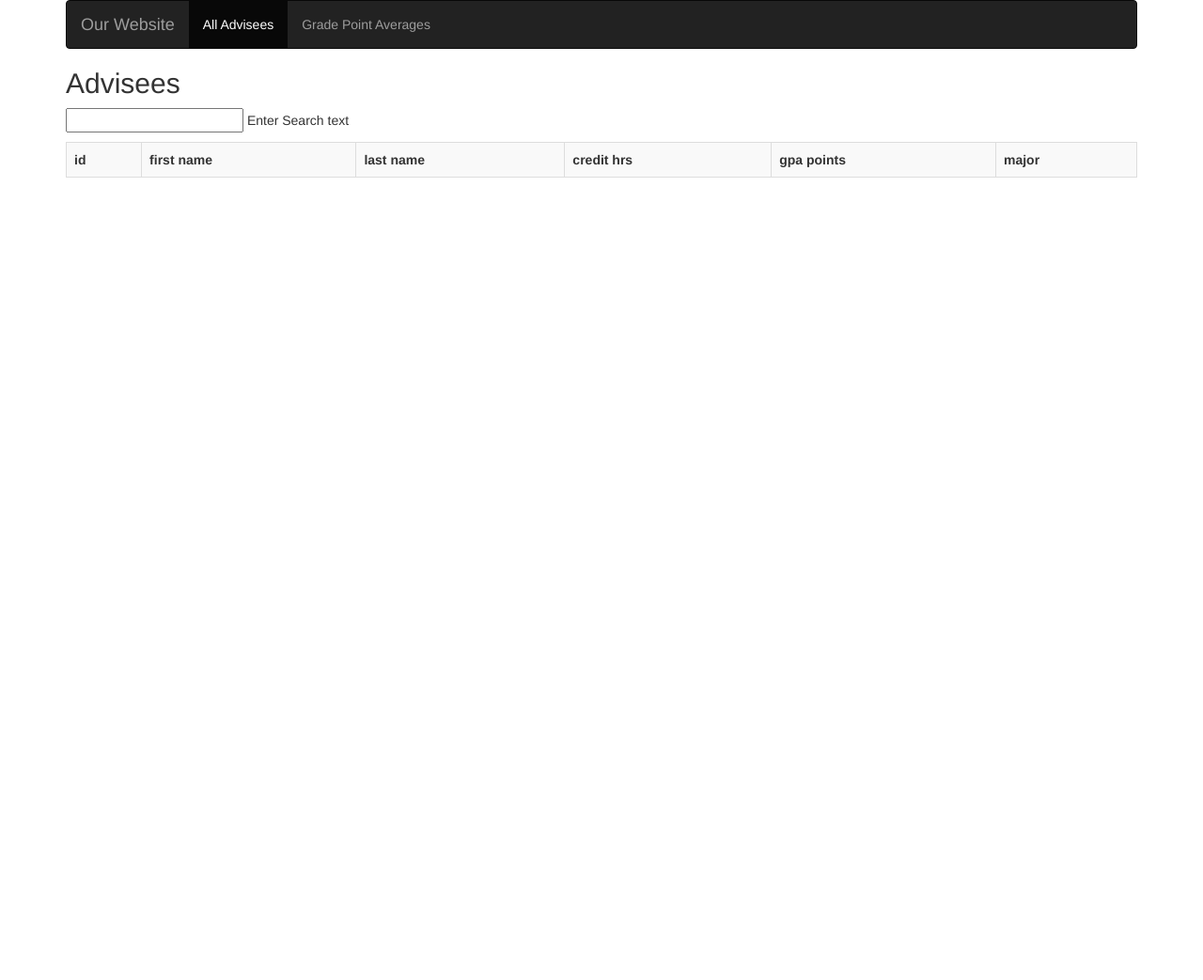
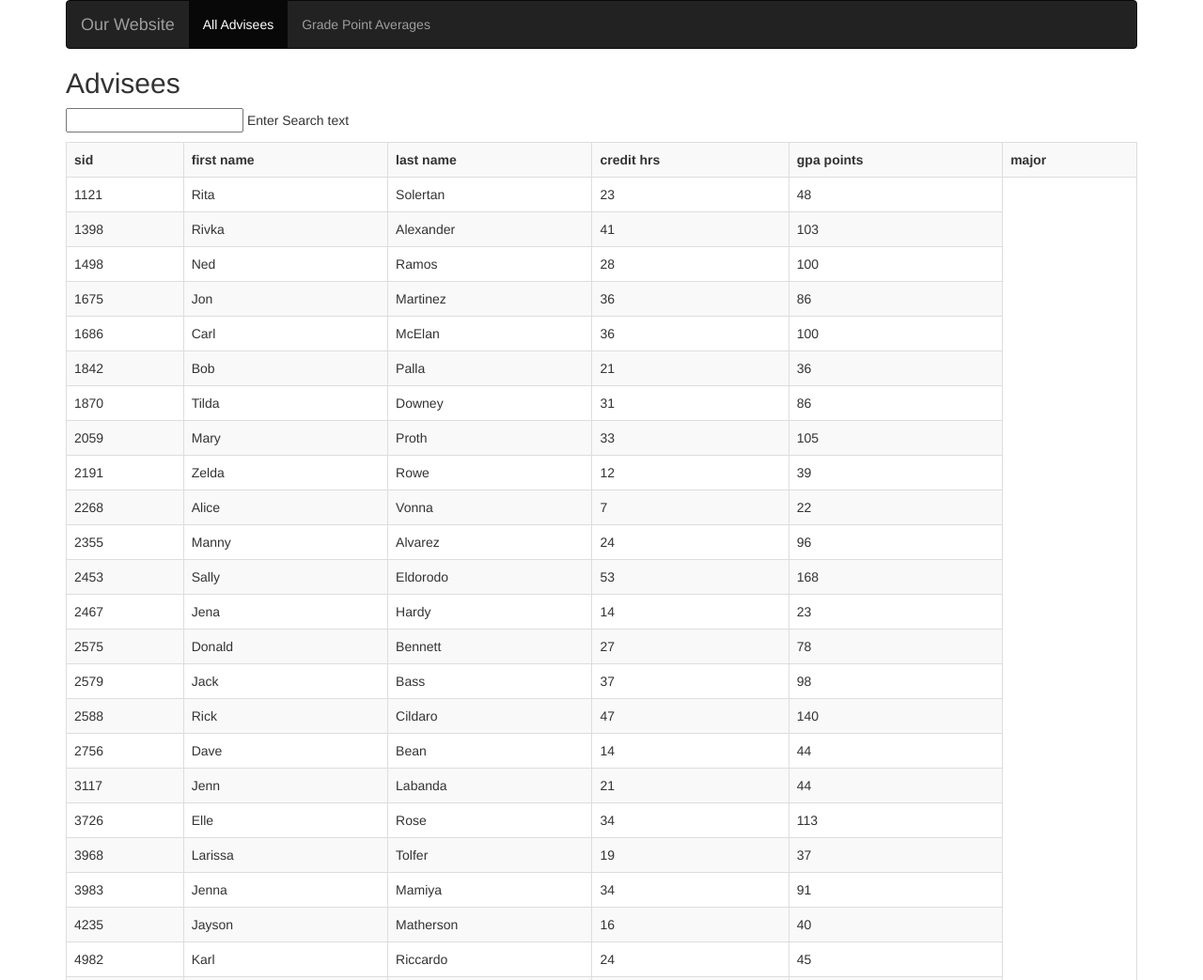
Before and after one commit to HayesDustin/HayesDustin.github.io, a plain HTML site: page gpa.html in a window 1280 px wide. Shown: the top 1043 px of the page at 94% size. Before the commit the page ends 800 px from the top, so only its background shows below. Drawn offline with nearby package versions, Linux system fonts and the light colour scheme.

Commit message:
Add files via upload

```diff
--- a/gpa.html
+++ b/gpa.html
@@ -30,7 +30,7 @@
 <p><input type='text' ng-model='search_text' > Enter Search text</p>
           <table class="table table-bordered table-striped">
               <tr>
-				  <th>id</th>
+				  <th>sid</th>
                   <th>first name</th>
                   <th>last name</th>
                   <th>credit hrs</th>
@@ -39,10 +39,10 @@
                   </tr>
 			 <tr ng-repeat = "student in students | filter:search_text ">
                   <td>{{student.id}}</td>
-                  <td>{{student.first name}}</td>
-                  <td>{{student.last name}}</td>
-                  <td>{{student.credit hrs}}</td>
-                  <td>{{student.gpa points}}</td>
+                  <td>{{student.first_name}}</td>
+                  <td>{{student.last_name}}</td>
+                  <td>{{student.credit_hrs}}</td>
+                  <td>{{student.gpa_points}}</td>
               </tr>
          </table>
 
```
